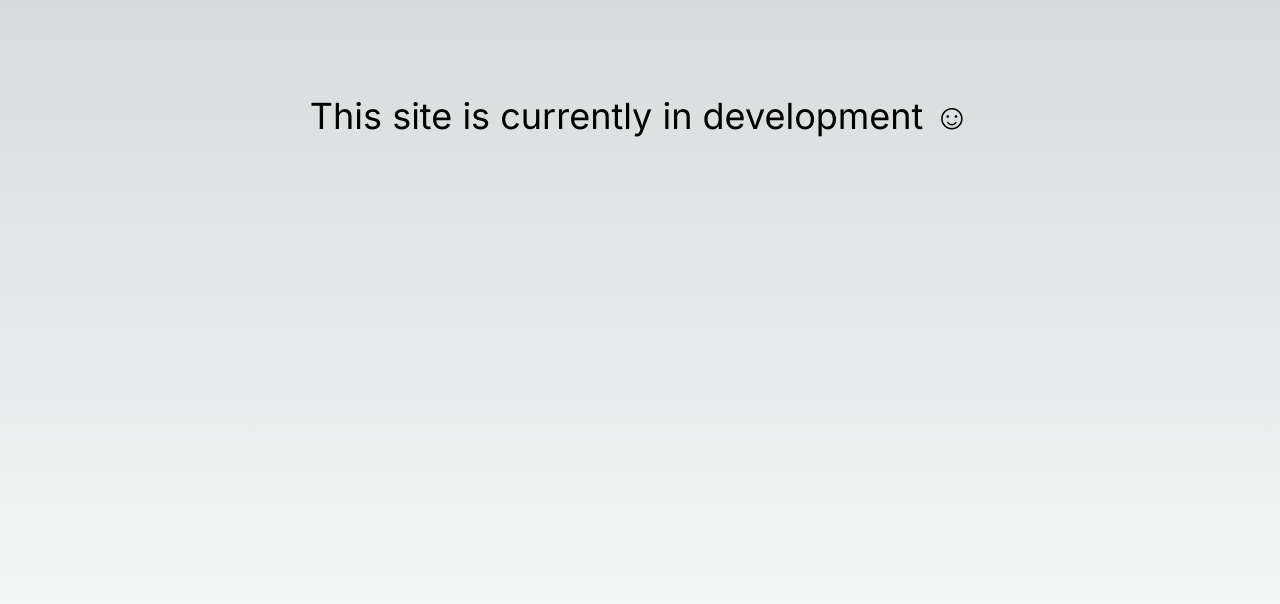
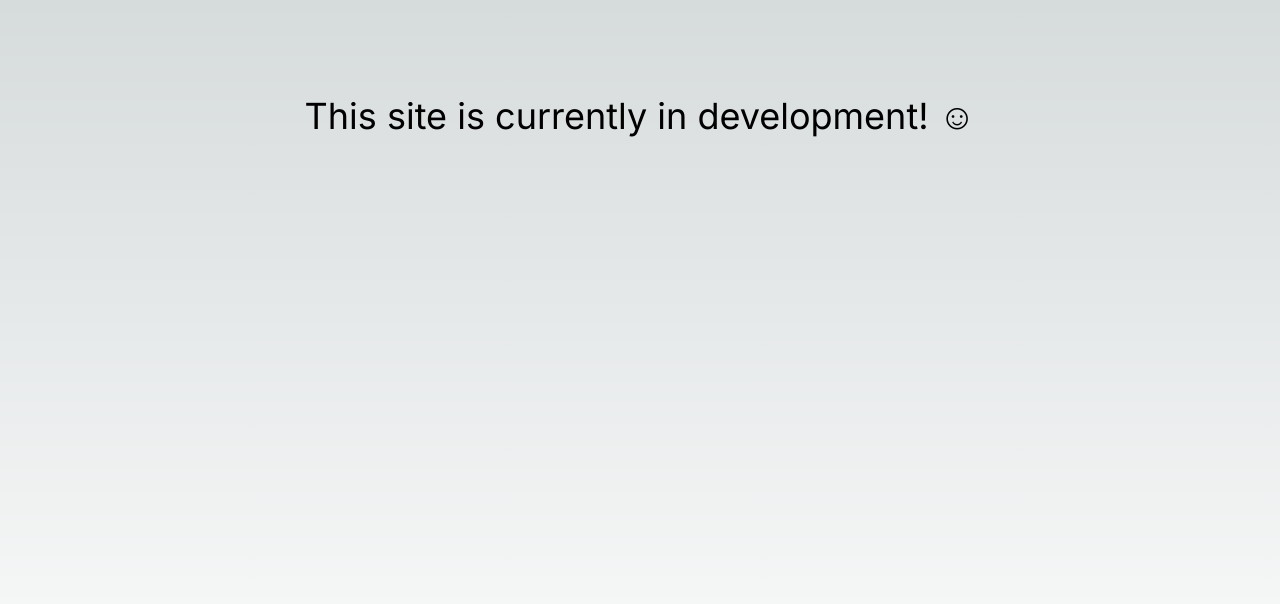
Before and after one commit to arod90/Arthur-Landing, a Next.js app: page / in a window 1280 px wide. Shown: the top 604 px of the page. Built offline with nearby package versions, Linux system fonts and the light colour scheme.

Commit message:
test auto deploy

```diff
--- a/app/page.js
+++ b/app/page.js
@@ -3,7 +3,7 @@ import Image from 'next/image';
 export default function Home() {
   return (
     <main className="flex min-h-screen flex-col items-center justify-between p-24">
-      <h1 className="text-4xl">This site is currently in development ☺</h1>
+      <h1 className="text-4xl">This site is currently in development! ☺</h1>
     </main>
   );
 }
```
